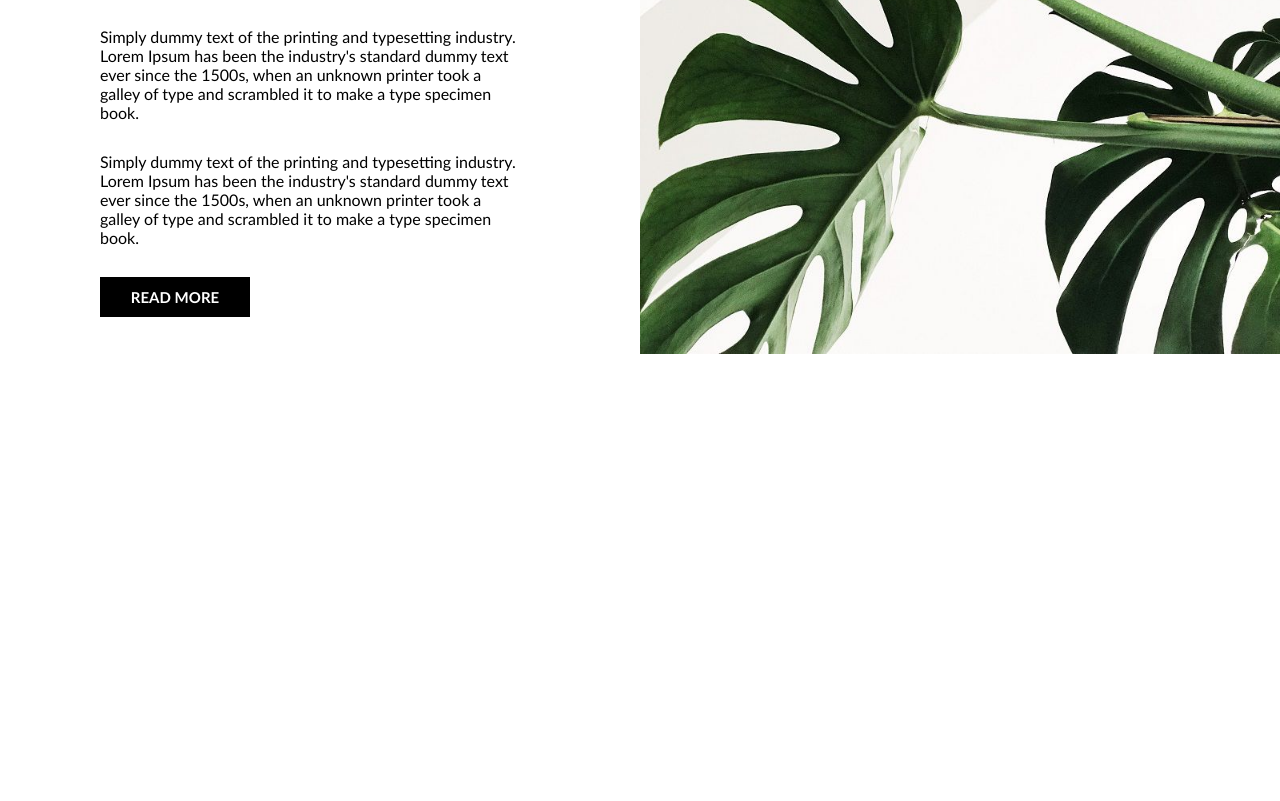
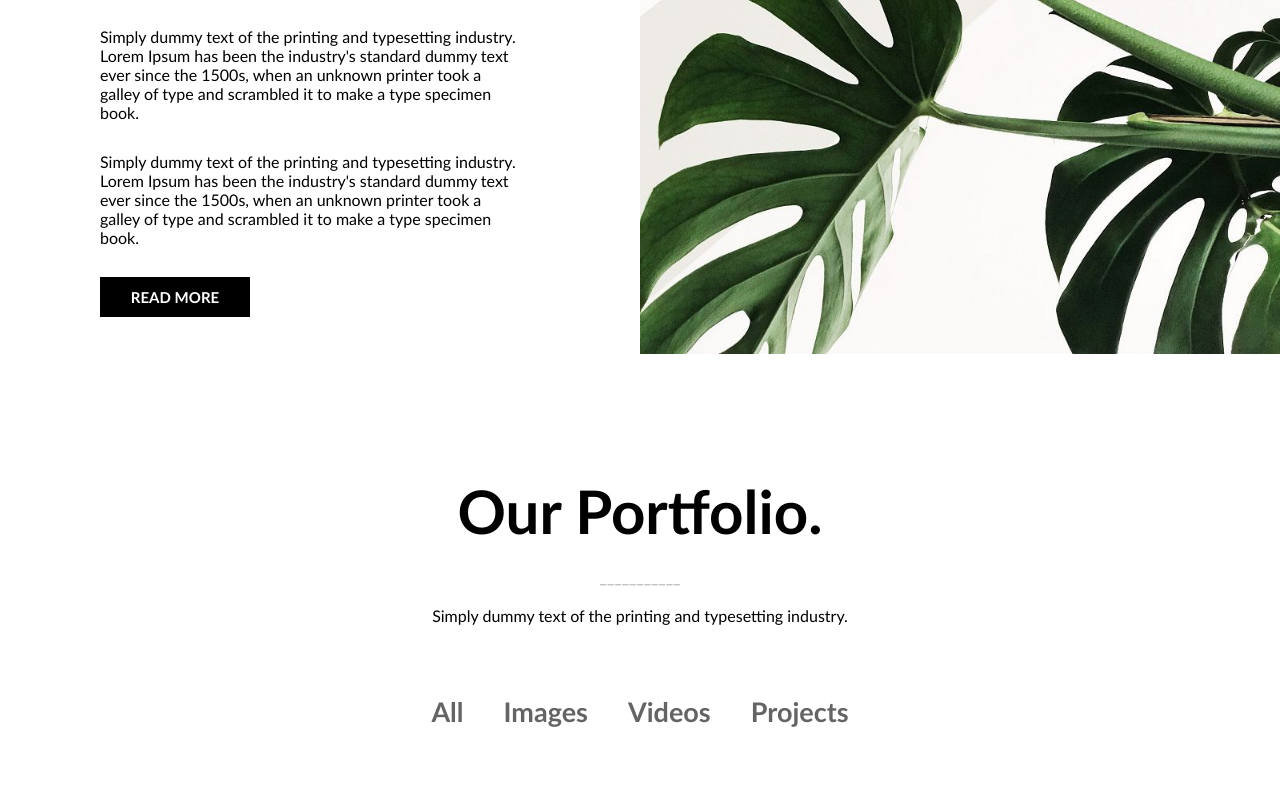
Before and after one commit to hassanlmezher/session10-exercice, a plain HTML site: page index.html in a window 1280 px wide. Shown: the part 5954-6755 px from the top of the page. Before the commit the page ends 6505 px from the top, so only its background shows below. Drawn offline with Linux system fonts and the light colour scheme.

Commit message:
Finishing section 9

```diff
--- a/index.css
+++ b/index.css
@@ -488,3 +488,50 @@
     transform: matrix(1.05);
     transition: all 0.3s ease-in-out;
 }
+
+.section9{
+    display: flex;
+    flex-direction: column;
+    justify-content: center;
+    align-items: center;
+    height: 400px;
+    margin-top: -150px;
+    gap: 20px;
+}
+
+.sec9p1{
+    font-size: 60px;
+    font-weight: 600;
+}
+.sec9p2{
+    color: rgb(168, 168, 168);
+}
+
+.sec9div{
+    display: flex;
+    justify-content: center;
+    align-items: center;
+    gap: 40px;
+}
+.sec9p4{
+    padding-top: 50px;
+    font-size: 27px;
+    font-weight: 600;
+    color: rgb(100, 100, 100);
+}
+
+.btniner:hover{
+    border: 1px solid black;
+    background-color: white;
+    color: black;
+    transform: matrix(1.05);
+    transition: all 0.3s ease;
+}
+
+.sec9p4:hover{
+    background: linear-gradient(90deg, #ffd000, #ff00dd);
+    background-clip: text;
+    color: transparent;
+    transform: matrix(1.05);
+    transition: all 0.3s ease;
+}
--- a/index.html
+++ b/index.html
@@ -225,6 +225,17 @@
         <div class="sec8div2"></div>
     </section>
 
+    <section class="section9">
+        <p class="sec9p1">Our Portfolio.</p>
+        <p class="sec9p2">___________</p>
+        <p class="sec9p3">Simply dummy text of the printing and typesetting industry.</p>
+        <div class="sec9div">
+            <p class="sec9p4">All</p>
+            <p class="sec9p4">Images</p>
+            <p class="sec9p4">Videos</p>
+            <p class="sec9p4">Projects</p>
+        </div>
+    </section>
 
 </body>
 </html>
```
